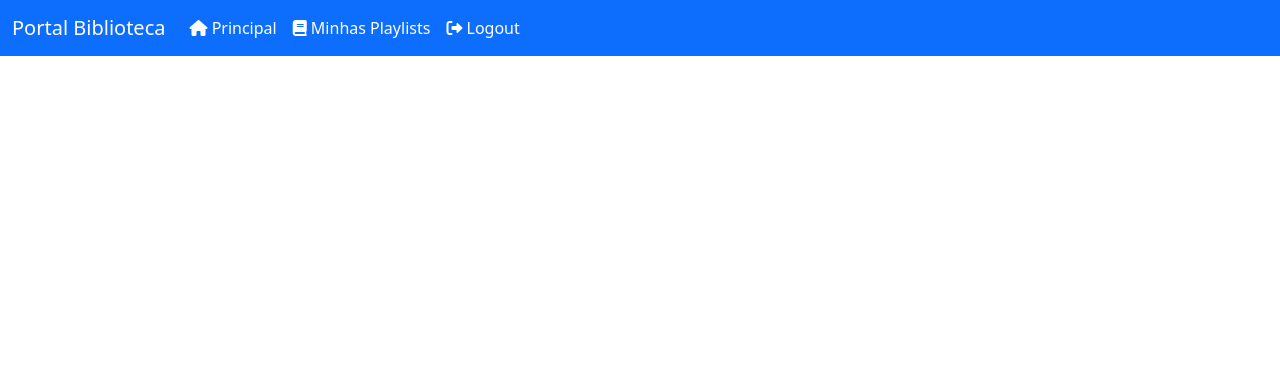
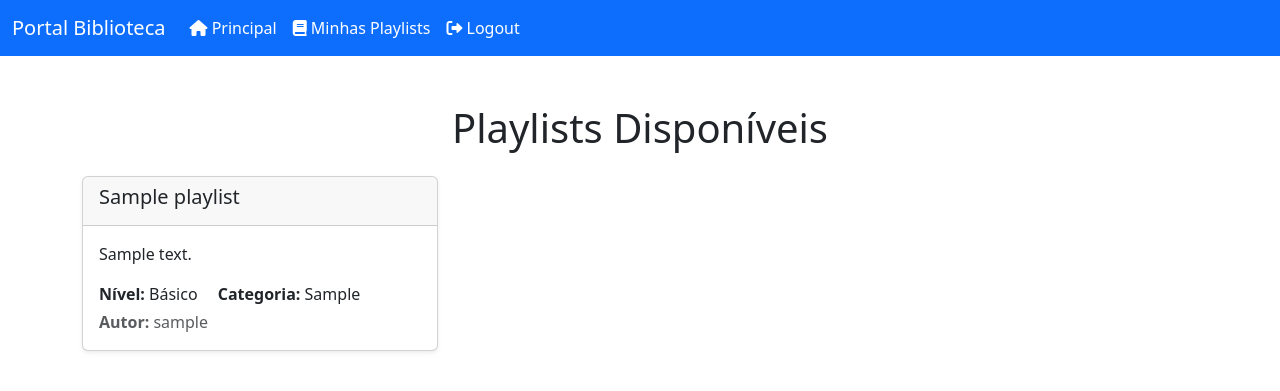
Before and after one commit to luizfilipe-bp/tcc, a Django app: page / in a window 1280 px wide. Shown: the top 391 px of the page. Run offline with Django 5.2, Linux system fonts and the light colour scheme; a user stored in the database is signed in; tables that the repository leaves empty hold one stand-in row (values such as "Sample post").

Commit message:
tela principal

```diff
--- a/plataforma/templates/base.html
+++ b/plataforma/templates/base.html
@@ -7,9 +7,8 @@
         <title>{% block titulo %}{% endblock %}</title>
         <link href="https://cdn.jsdelivr.net/npm/bootstrap@5.3.3/dist/css/bootstrap.min.css" rel="stylesheet">
         <link rel="stylesheet" href="https://cdnjs.cloudflare.com/ajax/libs/font-awesome/6.0.0-beta3/css/all.min.css">
-        <!--
-            <link rel="stylesheet" href="{% static 'mystyles.css' %}">
-        -->
+        <link rel="stylesheet" href="{% static 'mystyles.css' %}">
+
     </head>
     <body>
         <header>
--- a/plataforma/templates/principal.html
+++ b/plataforma/templates/principal.html
@@ -1,8 +1,38 @@
 {% extends 'base.html' %}
+
+{% load static %}
 
 {% block titulo %}Principal{% endblock %}
 
 {% block conteudo %}
 
+<div class="container mt-5">
+    <h1 class="mb-4 text-center">Playlists Disponíveis</h1>
+    {% if playlists %}
+        <div class="row row-cols-1 row-cols-md-3 g-4">
+            {% for playlist in playlists %}
+            <div class="col">
+                <div class="card card-hover h-100 shadow-sm" onclick="window.location.href='{% url 'detalhes_playlist' playlist.id %}'">
+                    <div class="card-header">
+                        <h5 class="card-title">{{ playlist.nome }}</h5>
+                    </div>
+                    <div class="card-body">
+                        <p class="card-text">
+                            {{ playlist.descricao|truncatechars:150 }}
+                        </p>
+                        <p class="mb-1">
+                            <span><strong>Nível:</strong> {{ playlist.get_nivel_dificuldade_display }}</span>
+                            <span class="ms-3"><strong>Categoria:</strong> {{ playlist.categoria }}</span>
+                        </p>
+                        <p class="mb-0 text-muted"><strong>Autor:</strong> {{ playlist.autor.username }}</p>
+                    </div>
 
+                </div>
+            </div>
+            {% endfor %}
+        </div>
+    {% else %}
+        <p class="text-center">Nenhuma playlist cadastrada ainda.</p>
+    {% endif %}
+</div>
 {% endblock %}
--- a/plataforma/views.py
+++ b/plataforma/views.py
@@ -8,11 +8,11 @@ from dotenv import load_dotenv
 import os
 import requests
 
-load_dotenv()
 
 @login_required(login_url='/auth/login')
 def principal(request):
-    return render(request, 'principal.html')
+    playlists = Playlist.objects.all()
+    return render(request, 'principal.html', {'playlists': playlists})
 
 
 @login_required(login_url='/auth/login')
@@ -87,6 +87,7 @@ def extrair_id_video(url):
 
 
 def buscar_informacoes_video(id_video):
+    load_dotenv()
     url = os.getenv('YOUTUBE_API_URL')
     api_key = os.getenv('YOUTUBE_API_KEY')
 
```
Also changed, not shown: website/settings.py (+9 -2 lines), 2 other files.
